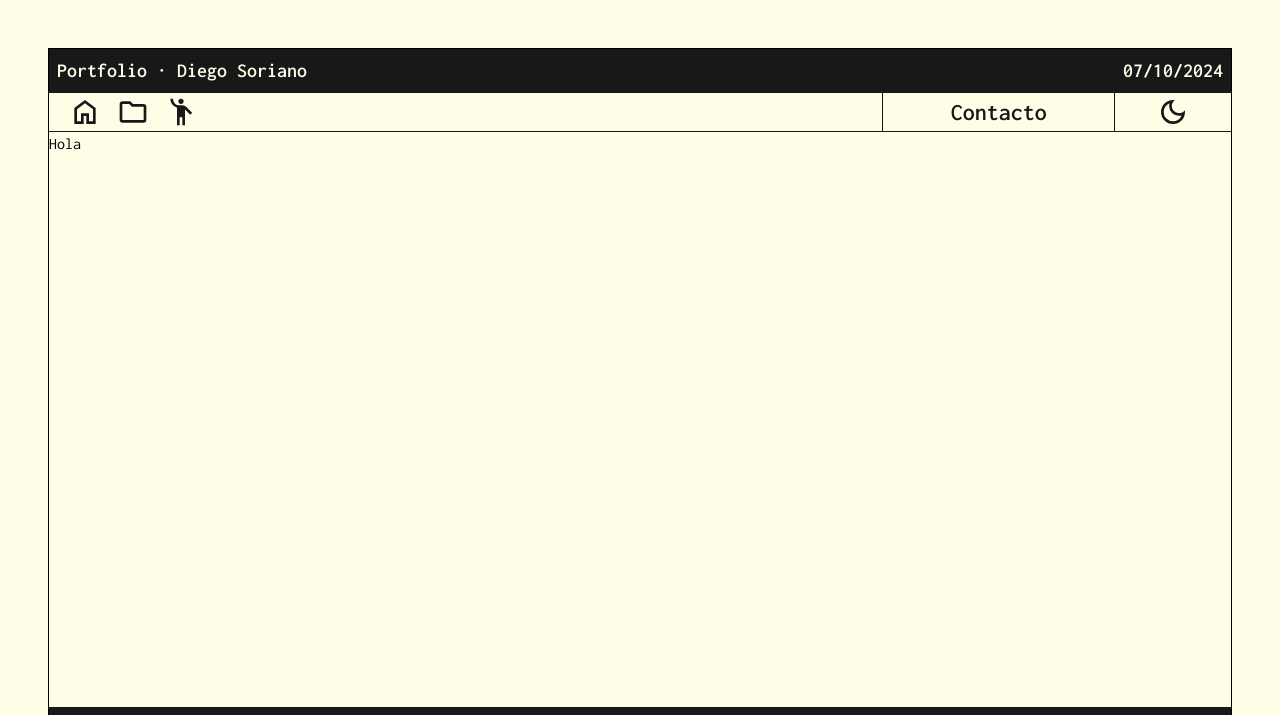
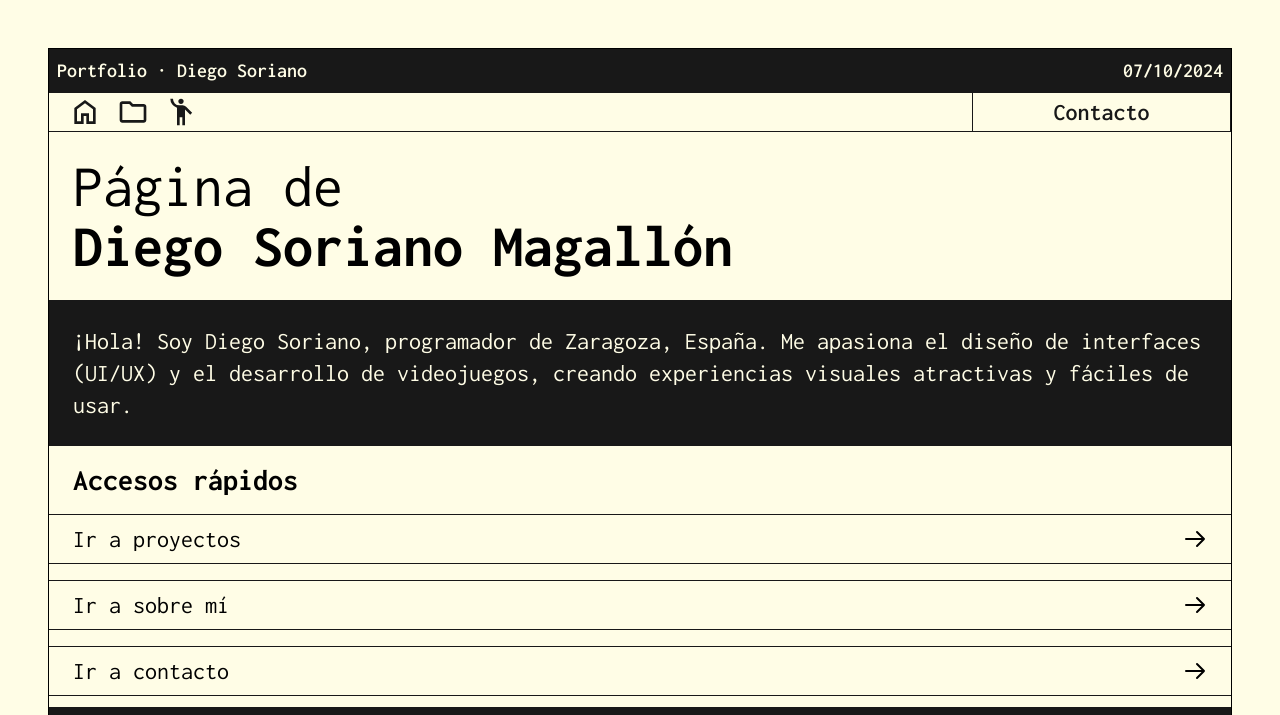
Before and after one commit to diegosorianom/diegosorianom.github.io, a plain HTML site: page index.html in a window 1280 px wide. Shown: the top 715 px of the page. Drawn offline with nearby package versions, Linux system fonts and the light colour scheme.

Commit message:
23-11-2024

```diff
--- a/index.html
+++ b/index.html
@@ -44,9 +44,9 @@
             <button onclick="router.loadContent('contacto')" class="flex flex-[4] md:flex-[2] lg:flex-[2] xl:flex-[2] flex-row items-center justify-center border-l border-r border-[#181818] transition duration-300 ease-in-out hover:bg-[#181818] hover:text-[#FFFDE6] text-xl md:text-xl lg:text-xl xl:text-2xl text-[#181818] font-semibold">
                 Contacto
             </button>
-            <button id="darkModeToggle" class="flex flex-[1] flex-row items-center justify-center">
+            <!-- <button id="darkModeToggle" class="flex flex-[1] flex-row items-center justify-center">
                 <img src="/img/svg/dark_mode_24dp_E8EAED_FILL0_wght400_GRAD0_opsz24.svg" alt="dark mode" class="h-8 w-8">
-            </button>
+            </button>             -->
         </div>
         <!-- main content -->
         <div id="main-content" class="w-full h-full flex flex-col justify-between overflow-y-auto">
--- a/templates/home.html
+++ b/templates/home.html
@@ -1,3 +1,28 @@
-<div id="main-content" class="w-full h-full flex flex-col justify-between overflow-y-auto">
-    <p>Hola</p>
+<div id="main-content" class="w-full h-full flex flex-col overflow-y-auto">
+    <h1 class="text-3xl md:text-5xl lg:text-6xl xl:text-6xl p-6 border-b border-[#181818]"> Página de <br> <strong> Diego Soriano Magallón </strong></h1>
+    <p class="text-base md:text-lg lg:text-xl xl:text-2xl p-6 border-b border-[#181818] bg-[#181818] text-[#FFFDE6]"> ¡Hola! Soy Diego Soriano, programador de Zaragoza, España. Me apasiona el diseño de interfaces (UI/UX) y el desarrollo de videojuegos, creando experiencias visuales atractivas y fáciles de usar. </p>
+<div class="flex flex-col space-y-4 py-4">
+    <p class="text-md md:text-lg lg:text-xl xl:text-3xl font-bold px-6">Accesos rápidos</p>
+    <button onclick="router.loadContent('proyectos')" class="w-full border-t border-b border-[#181818] py-2 text-2xl transition duration-300 ease-in-out hover:bg-[#181818] hover:text-[#FFFDE6] flex justify-between items-center px-6">
+        Ir a proyectos
+        <svg xmlns="http://www.w3.org/2000/svg" class="h-6 w-6" fill="none" viewBox="0 0 24 24" stroke="currentColor">
+            <path stroke-linecap="round" stroke-linejoin="round" stroke-width="2" d="M14 5l7 7m0 0l-7 7m7-7H3" />
+        </svg>
+    </button>
+
+    <button onclick="router.loadContent('sobreMi')" class="w-full border-t border-b border-[#181818] py-2 text-2xl transition duration-300 ease-in-out hover:bg-[#181818] hover:text-[#FFFDE6] flex justify-between items-center px-6">
+        Ir a sobre mí
+        <svg xmlns="http://www.w3.org/2000/svg" class="h-6 w-6" fill="none" viewBox="0 0 24 24" stroke="currentColor">
+            <path stroke-linecap="round" stroke-linejoin="round" stroke-width="2" d="M14 5l7 7m0 0l-7 7m7-7H3" />
+        </svg>
+    </button>
+
+    <button onclick="router.loadContent('contacto')" class="w-full border-t border-b border-[#181818] py-2 text-2xl transition duration-300 ease-in-out hover:bg-[#181818] hover:text-[#FFFDE6] flex justify-between items-center px-6">
+        Ir a contacto
+        <svg xmlns="http://www.w3.org/2000/svg" class="h-6 w-6" fill="none" viewBox="0 0 24 24" stroke="currentColor">
+            <path stroke-linecap="round" stroke-linejoin="round" stroke-width="2" d="M14 5l7 7m0 0l-7 7m7-7H3" />
+        </svg>
+    </button>
+
 </div>
+</div>
```
